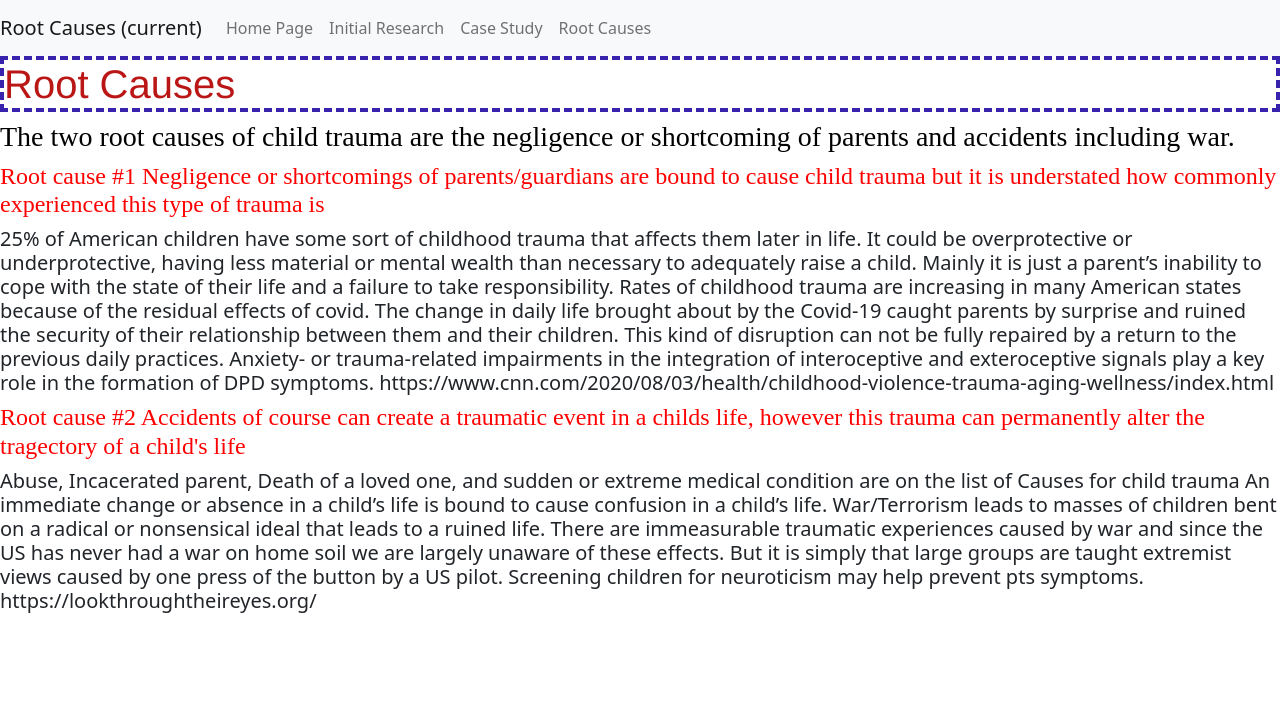
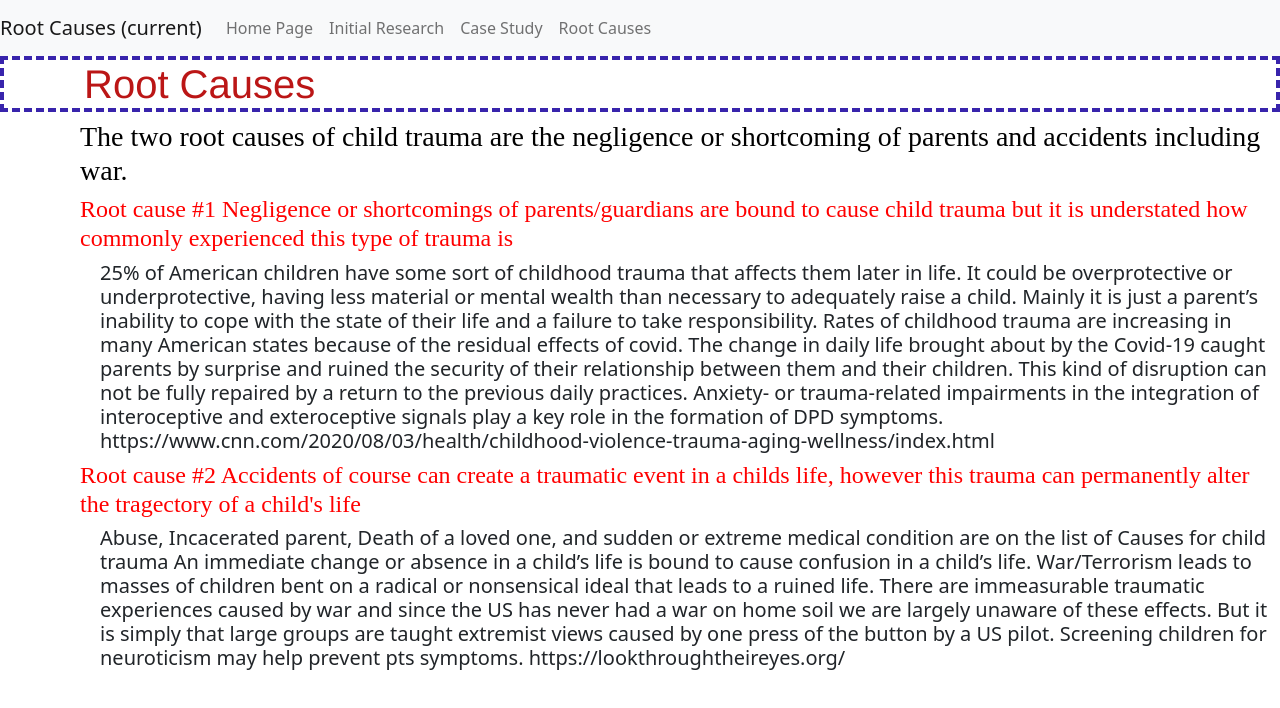
Before and after one commit to Cezar3/CapstoneP6, a plain HTML site: page RootCausesCezar.html in a window 1280 px wide. Drawn offline with nearby package versions, Linux system fonts and the light colour scheme.

Commit message:
presenting today

```diff
--- a/style.css
+++ b/style.css
@@ -31,3 +31,18 @@ tr:nth-child(even) {
     color: rgb(79, 30, 69);
     font-family:'Fantasy';
     font-size: 140%;}
+h1 {
+    padding-left: 80px;
+}
+h5 {
+  padding-left: 100px;
+}
+h3 {
+  padding-left: 80px;
+}
+h4 {
+  padding-left: 80px;
+}
+td {
+  padding-left: 80px;
+}
```
Also changed, not shown: CaseStudyCezar.html (+1 -1 lines).
